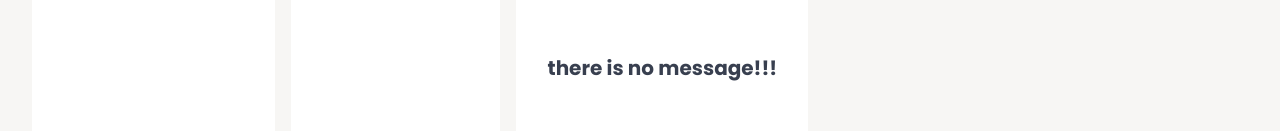
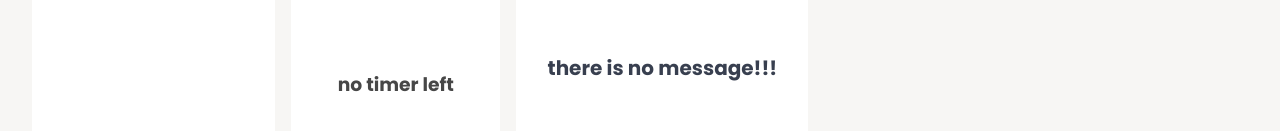
Before and after one commit to faroukq1/task-app, a React (Vite) app: page / in a window 1280 px wide. Shown: the part 617-748 px from the top of the page. Built offline with nearby package versions, Linux system fonts and the light colour scheme.

Commit message:
fixing ramdom bugs

```diff
--- a/src/Component/AddTask.jsx
+++ b/src/Component/AddTask.jsx
@@ -14,7 +14,13 @@ const AddTask = () => {
     setTasks([...tasks, taskDetails]);
     setIsAddTaskOpen(false);
     toast.success('task added successfully');
-    setTaskDetail({ ...taskDetails, name: '', company: '', id: nanoid() });
+    setTaskDetail({
+      ...taskDetails,
+      id: nanoid(),
+      number: tasks.length + 2,
+      name: '',
+      company: '',
+    });
   };
   const handleSubmit = (e) => {
     e.preventDefault();
@@ -73,6 +79,7 @@ const AddTask = () => {
                 name="timer"
                 id="timer"
                 onChange={(e) => {
+                  console.log(e.target.value);
                   if (e.target.value === 'other') {
                     setTaskDetail({
                       ...taskDetails,
--- a/src/Component/TasksTimer.jsx
+++ b/src/Component/TasksTimer.jsx
@@ -9,9 +9,18 @@ const TasksTimer = () => {
   const getComapnies = Array.from(
     new Set([...taskTimer.map((item) => item.company)])
   );
+  if (!taskTimer.length) {
+    return (
+      <Wrapper>
+        <div className="error">
+          <h1>no timer left</h1>
+        </div>
+      </Wrapper>
+    );
+  }
   return (
     <Wrapper>
-      {getComapnies.map((company, index) => {
+      {getComapnies.map((company) => {
         return (
           <div key={nanoid()}>
             <div className="company">
@@ -29,17 +38,25 @@ const TasksTimer = () => {
 };
 
 const Wrapper = styled.div`
-  width: 100%;
-  height: 100%;
   background-color: white;
   border-radius: 2rem;
   padding: 1rem;
+  width: 100%;
+  max-height: 500px;
+  div {
+    margin: 1rem 0;
+  }
+  .error {
+    h1 {
+      color: #474747;
+    }
+    background-color: white;
+    display: flex;
+    justify-content: center;
+    align-items: center;
+    border-radius: 2rem;
+    width: 100%;
+    height: 100%;
+  }
 `;
 export default TasksTimer;
-
-/*
-      {taskTimer.map((item) => (
-        <Timer key={nanoid()} {...item} />
-      ))}
-
-*/
--- a/src/Component/Timer.jsx
+++ b/src/Component/Timer.jsx
@@ -1,8 +1,7 @@
 import styled from 'styled-components';
 
-const Timer = ({ name, company, time: { hour, secound, minite } }) => {
-  if ((hour && minite && secound) === 0) return;
-  console.log(company);
+const Timer = ({ name, time: { hour, secound, minite } }) => {
+  if (minite === 0 && hour === 0 && secound === 0) return;
   return (
     <Wrapper>
       <h4>name : {name}</h4>
@@ -17,6 +16,7 @@ const Wrapper = styled.div`
   background-color: #eee;
   padding: 0.75rem 1rem;
   border-radius: 1rem;
+  overflow-y: auto;
 `;
 
 export default Timer;
```
